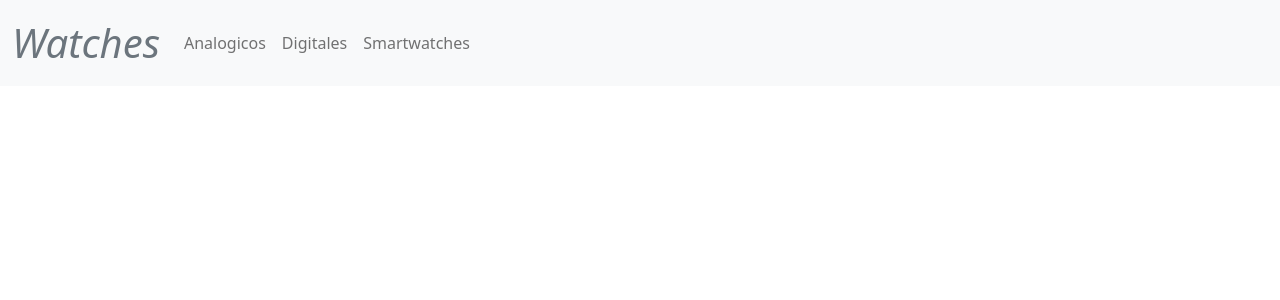
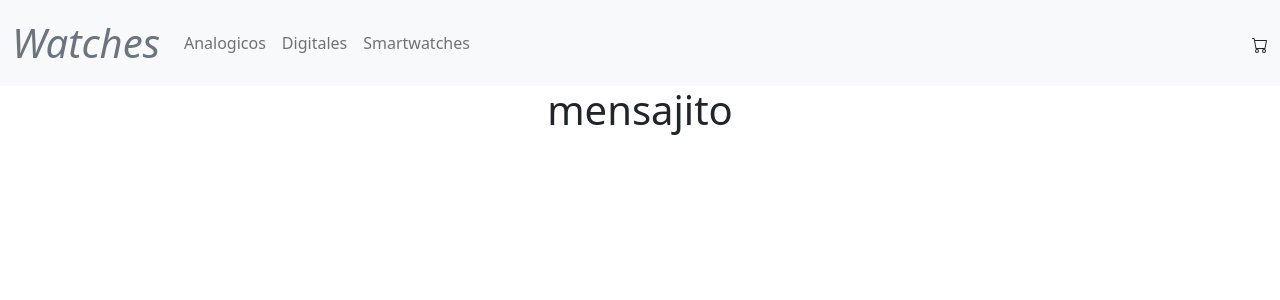
Before and after one commit to nzrodrigo/watches-ch, a React (Create React App) app: page / in a window 1280 px wide. Shown: the top 300 px of the page. Built offline with nearby package versions, Linux system fonts and the light colour scheme.

Commit message:
Icono carrito

```diff
--- a/src/App.js
+++ b/src/App.js
@@ -1,11 +1,14 @@
 import logo from './logo.svg';
 import './App.css';
 import NavBar from"./components/NavBar.js"
+
+import ItemListCointainer from './components/ItemListContainer';
 
 function App() {
   return (
     <div className="App">
       <NavBar />
+      <ItemListCointainer greetings="mensajito"/>
     </div>
   );
 }
--- /dev/null
+++ b/src/components/CarWidget.js
@@ -0,0 +1,8 @@
+const CarWidget =(props)=>{
+    return(
+        <svg xmlns="http://www.w3.org/2000/svg" width="16" height="16" fill="currentColor" class="bi bi-cart" viewBox="0 0 16 16">
+            <path d="M0 1.5A.5.5 0 0 1 .5 1H2a.5.5 0 0 1 .485.379L2.89 3H14.5a.5.5 0 0 1 .491.592l-1.5 8A.5.5 0 0 1 13 12H4a.5.5 0 0 1-.491-.408L2.01 3.607 1.61 2H.5a.5.5 0 0 1-.5-.5zM3.102 4l1.313 7h8.17l1.313-7H3.102zM5 12a2 2 0 1 0 0 4 2 2 0 0 0 0-4zm7 0a2 2 0 1 0 0 4 2 2 0 0 0 0-4zm-7 1a1 1 0 1 1 0 2 1 1 0 0 1 0-2zm7 0a1 1 0 1 1 0 2 1 1 0 0 1 0-2z"/>
+        </svg>
+    )
+}
+export default CarWidget
--- /dev/null
+++ b/src/components/ItemListContainer.js
@@ -0,0 +1,6 @@
+const ItemListCointainer =(props)=>{
+    return(
+        <h1>{props.greetings}</h1>
+    )
+}
+export default ItemListCointainer
--- a/src/components/NavBar.js
+++ b/src/components/NavBar.js
@@ -1,4 +1,5 @@
 import 'bootstrap/dist/css/bootstrap.min.css';
+import CarWidget from './CarWidget';
 
 
 const Navbar = () => {
@@ -21,6 +22,9 @@
           <a class="nav-link" href="#">Smartwatches</a>
         </li>
       </ul>
+      <div class="ms-auto ">
+        <CarWidget />
+      </div>
     </div>
   </div>
 </nav>
```
